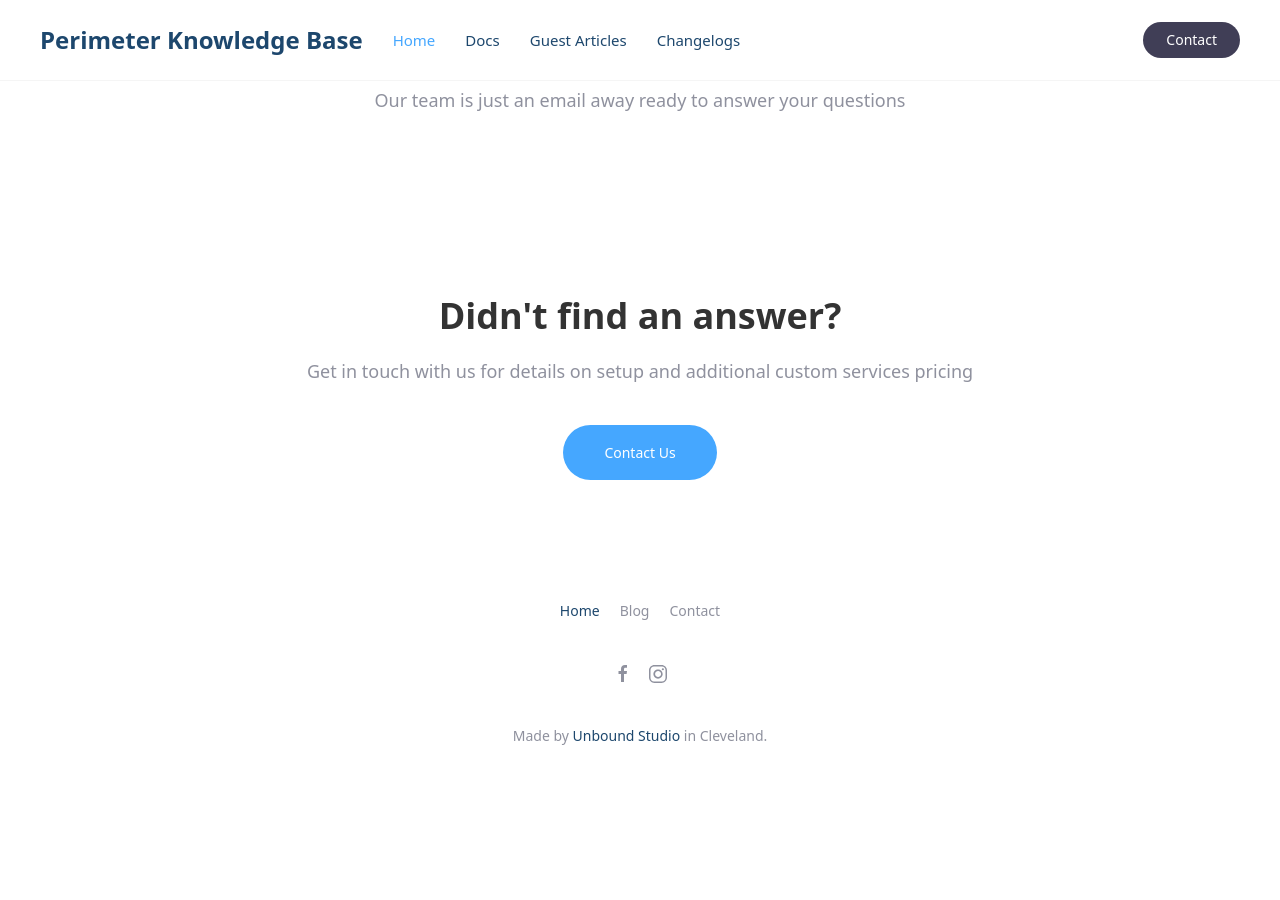
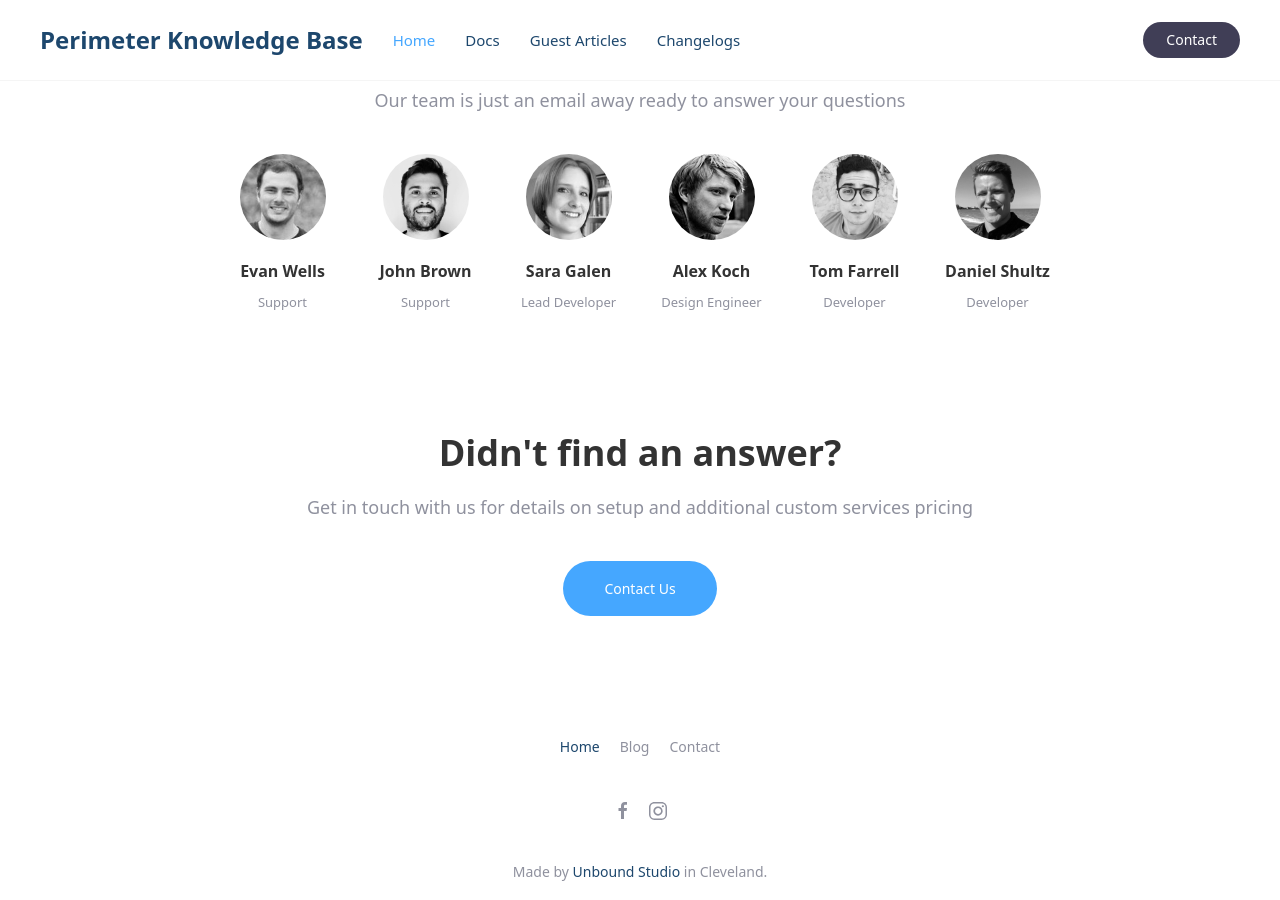
Before and after one commit to josephwper/perimeterkb, a Jekyll site: the page built from index.md, in a window 1280 px wide and 900 px high, scrolled down 2649 px. Built offline with Jekyll 4.4.1, drawn with Linux system fonts in a browser that asks for light colours; before the commit the page ends 3455 px from its top, so only the background shows below that.

Commit message:
Update _config.yml

```diff
--- a/_config.yml
+++ b/_config.yml
@@ -33,18 +33,31 @@ author:
 
 # Author settings, displayed on post and doc pages if front matter references author name e.g. author: peter
 authors:
-    joseph:
-      name:         Joseph Wood
-      title:        Technical Trainer
-      avatar:       avatar-joseph.png
-    james:
-      name:         James Smith
+    john:
+      name:         John Brown
       title:        Support
-      avatar:       avatar-james.png
-    laura:
-      name:         Laura Bazemore
+      avatar:       avatar-john.png
+    evan:
+      name:         Evan Wells
+      title:        Support
+      avatar:       avatar-evan.png
+    sara:
+      name:         Sara Galen
       title:        Lead Developer
-      avatar:       avatar-laura.png
+      avatar:       avatar-sara.png
+    alex:
+      name:         Alex Koch
+      title:        Design Engineer
+      avatar:       avatar-alex.png
+    daniel:
+      name:         Daniel Shultz
+      title:        Developer
+      avatar:       avatar-daniel.png
+    tom:
+      name:         Tom Farrell
+      title:        Developer
+      avatar:       avatar-tom.png
+
 
 # Social icons displayed in footer
 social:
```
